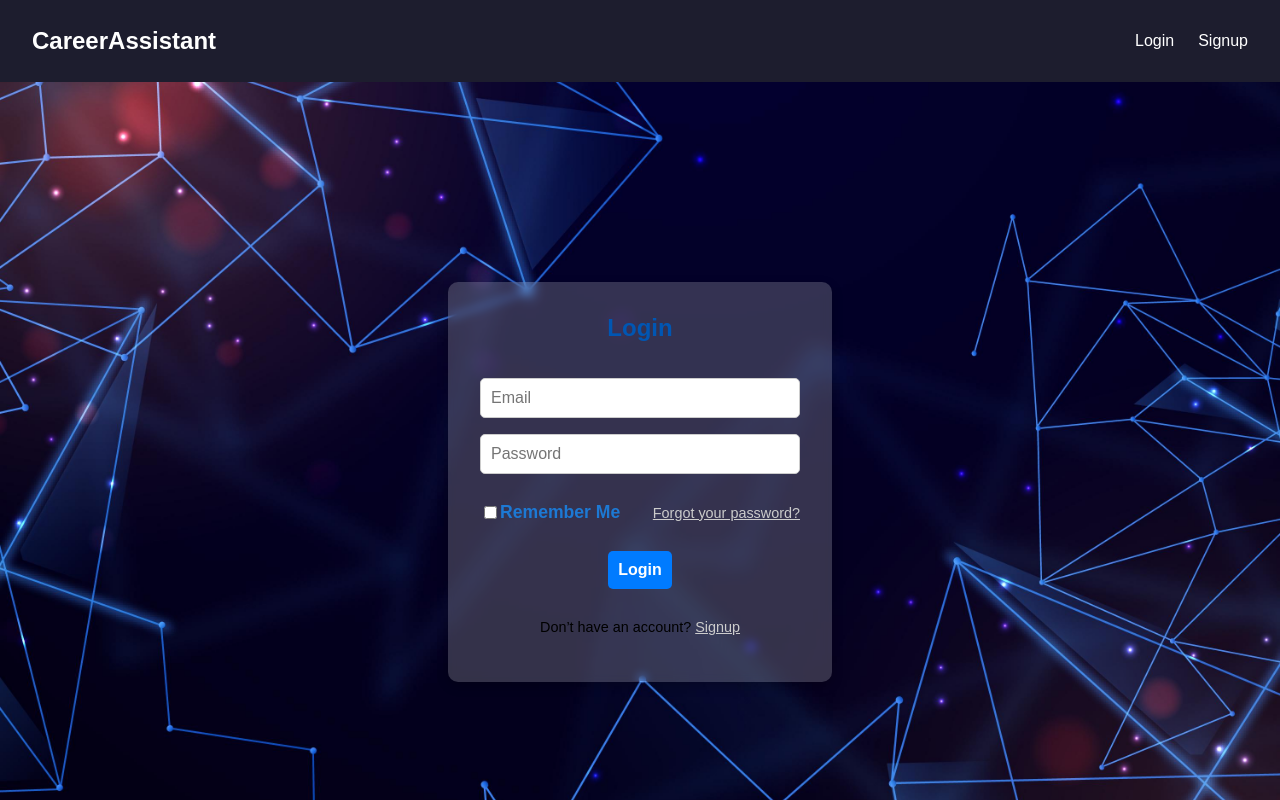
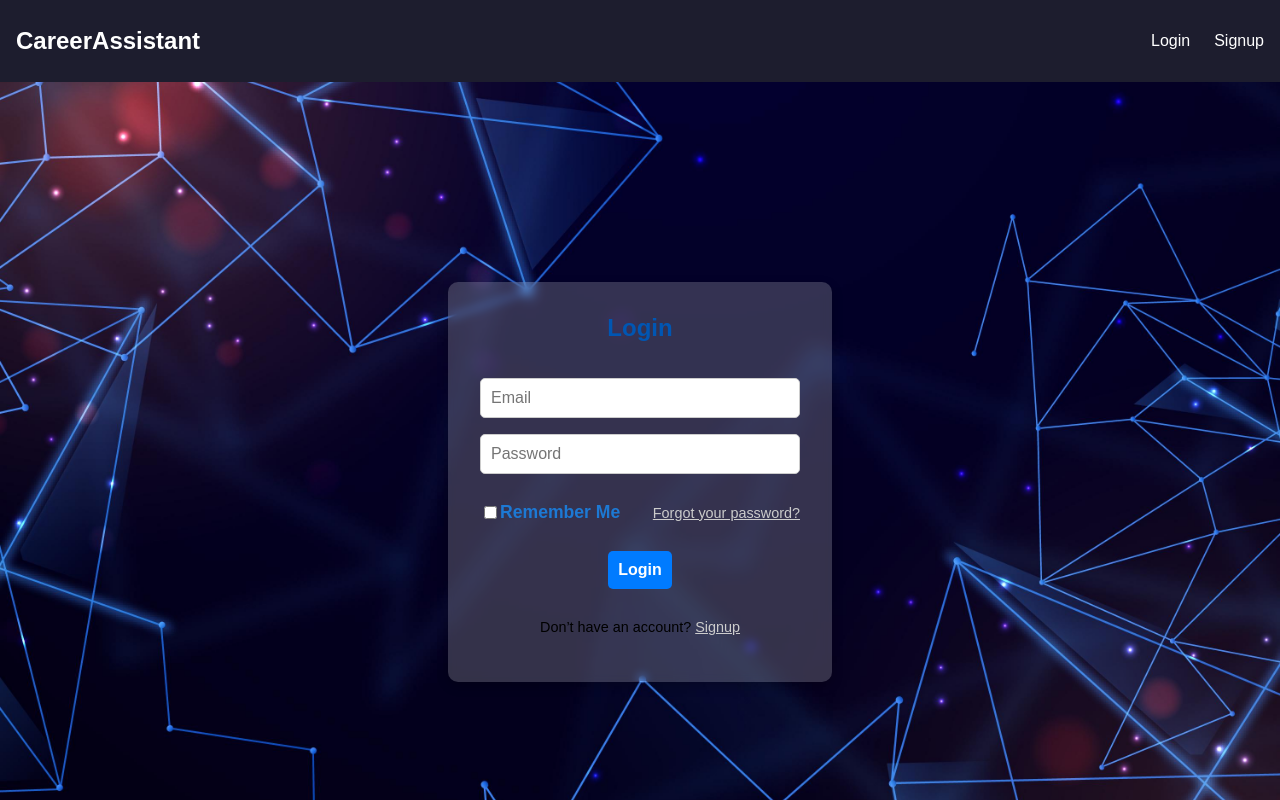
Before and after one commit to yeswanthvuddagiri/frontend, a React (Create React App) app: page /login in a window 1280 px wide. Shown: the top 800 px of the page. Built offline with nearby package versions, Linux system fonts and the light colour scheme; the HTML template or start-up script is replaced by a standard one.

Commit message:
Update Navbar.css

```diff
--- a/src/Navbar.css
+++ b/src/Navbar.css
@@ -2,7 +2,7 @@
 .navbar {
   background: #1d1d2e;
   color: #fff;
-  padding: 1rem 2rem;
+  padding: 1rem;
   display: flex;
   justify-content: space-between;
   align-items: center;
```
